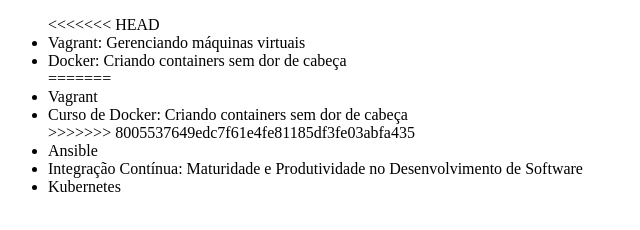
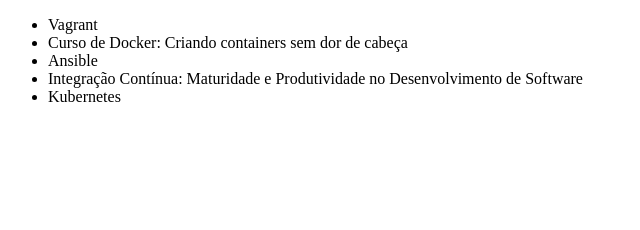
Before and after one commit to fabiomnzcastro/alura-git, a plain HTML site: page index.html in a window 1280 px wide. Shown: the whole page, without its empty margins (0-640 px from the left). Drawn offline with Linux system fonts and the light colour scheme.

Commit message:
Atualizaçao

```diff
--- a/index.html
+++ b/index.html
@@ -6,13 +6,8 @@
 </head>
 <body>
     <ul>
-<<<<<<< HEAD
-        <li>Vagrant: Gerenciando máquinas virtuais</li>
-        <li>Docker: Criando containers sem dor de cabeça</li>
-=======
         <li>Vagrant</li>
         <li>Curso de Docker: Criando containers sem dor de cabeça</li>
->>>>>>> 8005537649edc7f61e4fe81185df3fe03abfa435
         <li>Ansible</li>
         <li>Integração Contínua: Maturidade e Produtividade no Desenvolvimento de Software</li>
         <li>Kubernetes</li>
```
